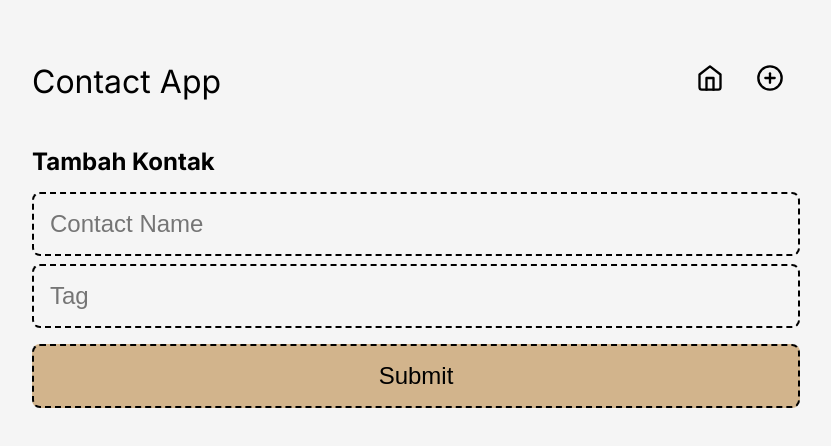
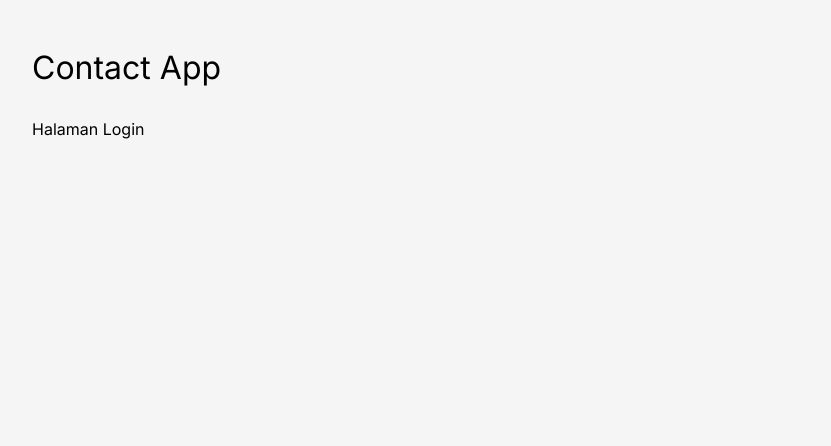
Before and after one commit to IrsalLaz/contacts-app-react, a React (Vite) app: page /add in a window 1280 px wide. Shown: the top 446 px of the page, without its empty margins (224-1055 px from the left). Built offline with nearby package versions, Linux system fonts and the light colour scheme.

Commit message:
refactor: change contact app to class component

```diff
--- a/src/components/ContactApp.jsx
+++ b/src/components/ContactApp.jsx
@@ -3,8 +3,35 @@
 import { Route, Routes } from "react-router-dom";
 import HomePage from "../pages/HomePage";
 import AddPage from "../pages/AddPage";
+import RegisterPage from "../pages/RegisterPage";
 
-function ContactApps() {
+class ContactApps extends React.Component {
+	constructor(props) {
+		super(props);
+
+		this.state = {
+			authedUser: null,
+		};
+	}
+
+	render() {
+		if (this.state.authedUser === null) {
+			return (
+				<div className="contact-app">
+					<header className="contact-app__header">
+						<h1>Contact App</h1>
+					</header>
+
+					<main>
+						<Routes>
+							<Route path="/*" element={<p>Halaman Login</p>} />
+							<Route path="/register" element={<RegisterPage />} />
+						</Routes>
+					</main>
+				</div>
+			);
+		}
+
 		return (
 			<div className="contact-app">
 				<header className="contact-app__header">
@@ -20,5 +47,6 @@
 			</div>
 		);
 	}
+}
 
 export default ContactApps;
```
Lines whose indentation alone changed are shown as unchanged.
